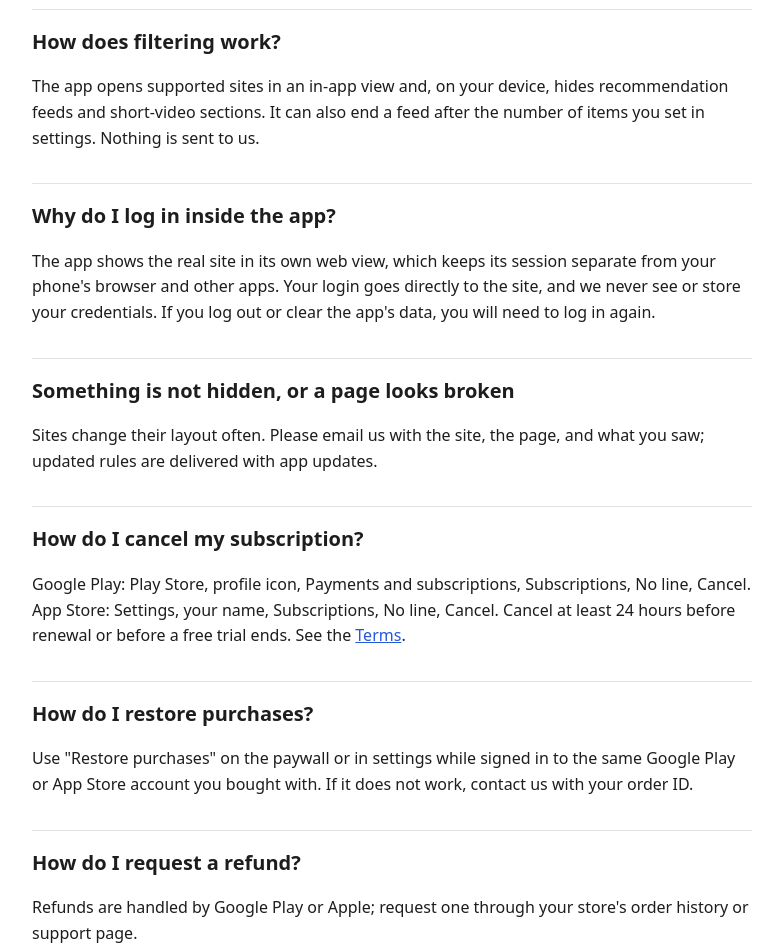
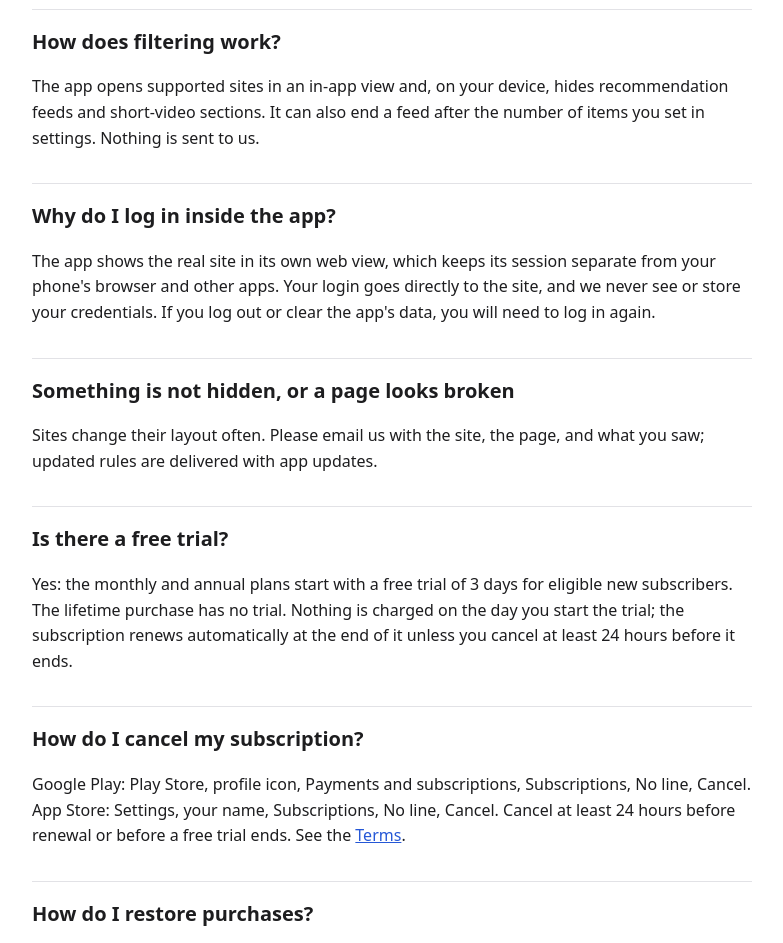
Before and after one commit to Zufar-zfr/noline-site, a plain HTML site: page support.html in a window 1280 px wide. Shown: the part 152-1095 px from the top of the page, without its empty margins (248-1031 px from the left). Drawn offline with Linux system fonts and the light colour scheme.

Commit message:
Terms/support: 3-day free trial on monthly and annual plans

```diff
--- a/support.html
+++ b/support.html
@@ -10,6 +10,8 @@
 <p>The app shows the real site in its own web view, which keeps its session separate from your phone's browser and other apps. Your login goes directly to the site, and we never see or store your credentials. If you log out or clear the app's data, you will need to log in again.</p>
 <h2>Something is not hidden, or a page looks broken</h2>
 <p>Sites change their layout often. Please email us with the site, the page, and what you saw; updated rules are delivered with app updates.</p>
+<h2>Is there a free trial?</h2>
+<p>Yes: the monthly and annual plans start with a free trial of 3 days for eligible new subscribers. The lifetime purchase has no trial. Nothing is charged on the day you start the trial; the subscription renews automatically at the end of it unless you cancel at least 24 hours before it ends.</p>
 <h2>How do I cancel my subscription?</h2>
 <p>Google Play: Play Store, profile icon, Payments and subscriptions, Subscriptions, No line, Cancel. App Store: Settings, your name, Subscriptions, No line, Cancel. Cancel at least 24 hours before renewal or before a free trial ends. See the <a href="terms.html">Terms</a>.</p>
 <h2>How do I restore purchases?</h2>
```
Also changed, not shown: terms.html (+1 -1 lines).
